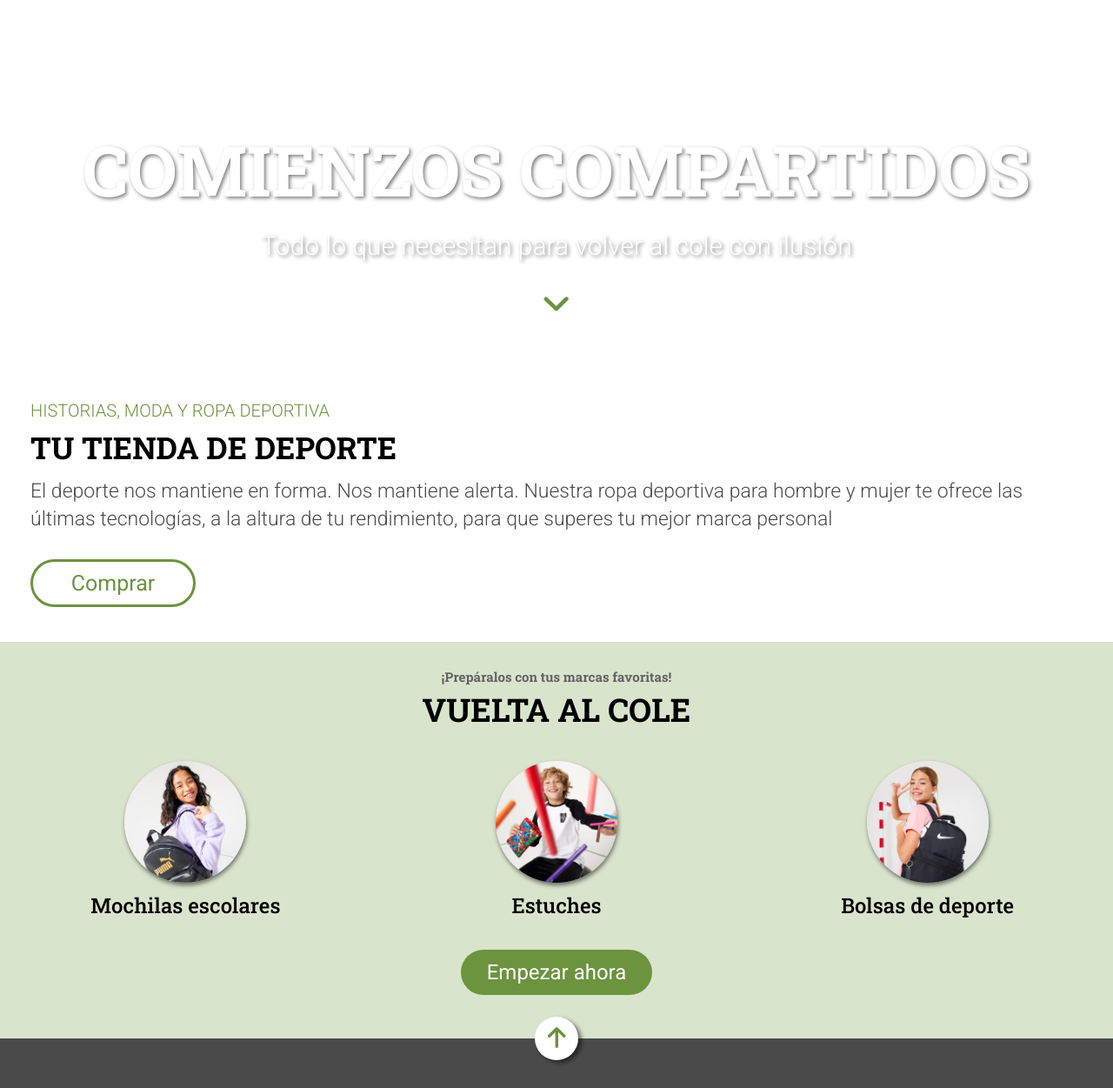
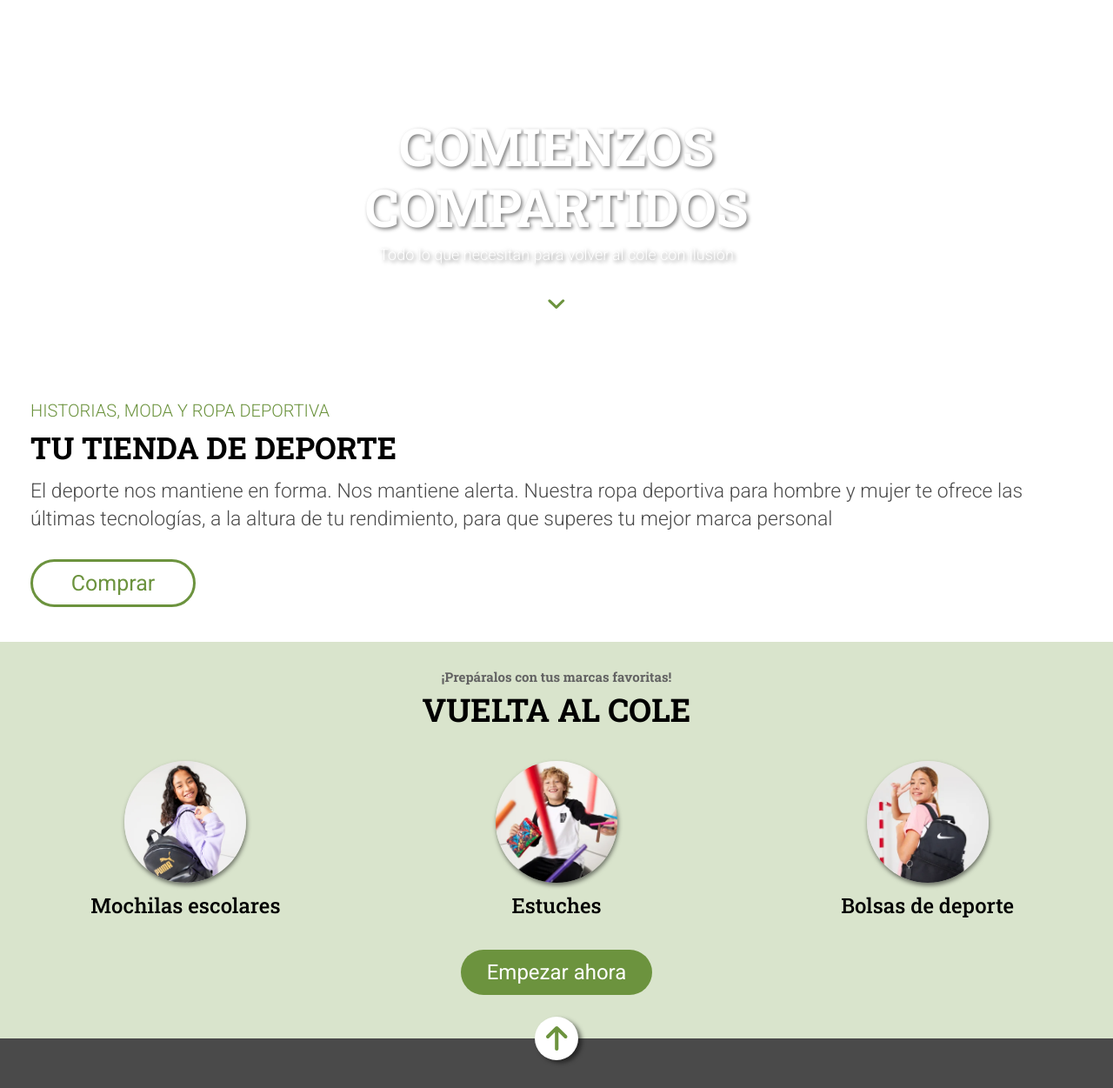
Before and after one commit to Adalab/modulo-1-evaluacion-final-AlmuDiazMadramany, a website built with Vite: page src/index.html in a window 1280 px wide. Shown: the part 380-1631 px from the top of the page at 87% size. Built offline with nearby package versions, Linux system fonts and the light colour scheme; files whose address does not match are found by name.

Commit message:
desktop header

```diff
--- a/src/partials/footer.html
+++ b/src/partials/footer.html
@@ -1,12 +1,8 @@
 <footer class="footer">
 
-
-    <button class="footer_button">
-        <a href="">
-        <img src="/images/ico-arrow.svg" alt="scroll up">
-        </a>
-    </button>
-
+    <a href="#header" class="footer_button">
+        <img src="/images/ico-arrow.svg" class="footer_button_img" alt="scroll down">
+    </a>
 
     <ul class="footer_list1">
         <li><a class="footer_list1_menu" href="https://adalab.es">ZAPATILLAS</a></li>
--- a/src/partials/header.html
+++ b/src/partials/header.html
@@ -1,6 +1,6 @@
 
 
-<header class="header">
+<header class="header" id="header">
 
     <nav class="header_menu">
         <a href="https://adalab.es"><img src="/images/ico-menu.svg" alt="menu"></a>
--- a/src/scss/layout/_footer.scss
+++ b/src/scss/layout/_footer.scss
@@ -78,6 +78,13 @@
             transform: translate(-50%, -170%);
             right: 180px;
             box-shadow: 4px 3px 5px rgba(0, 0, 0, 0.5);
+            display: flex;
+            justify-content: center;
+            align-items: center;
+            &_img{
+                width: 50%;
+                height: auto;
+            }
     }
     &_copy{
         color: white;
--- a/src/scss/layout/_header.scss
+++ b/src/scss/layout/_header.scss
@@ -11,6 +11,7 @@
 
     @media (min-width:1280px) {
         background-size: cover;
+        background-size: 120%
     }
 
 
@@ -36,6 +37,7 @@
         }
 
         @media (min-width:1280px) {
+            padding-bottom: 30px;
 
         }
 
@@ -55,6 +57,11 @@
             }
 
             @media (min-width:1280px) {
+                font-size: 60px;
+                line-height: 70px;
+                padding-left: 250px;
+                padding-right: 250px;
+                padding-bottom: 2px;
 
             }
 
@@ -82,7 +89,8 @@
             }
 
             @media (min-width:1280px) {
-
+                font-size: 18px;
+                padding-bottom: 80px;
             }
 
         }
@@ -109,7 +117,8 @@
     }
 
     @media (min-width:1280px) {
-
+        width: 40px;
+        height: 40px;
     }
     &_img{
         width: 50%;
```
Also changed, not shown: src/scss/core/_variables.scss (line endings or trailing spaces).
